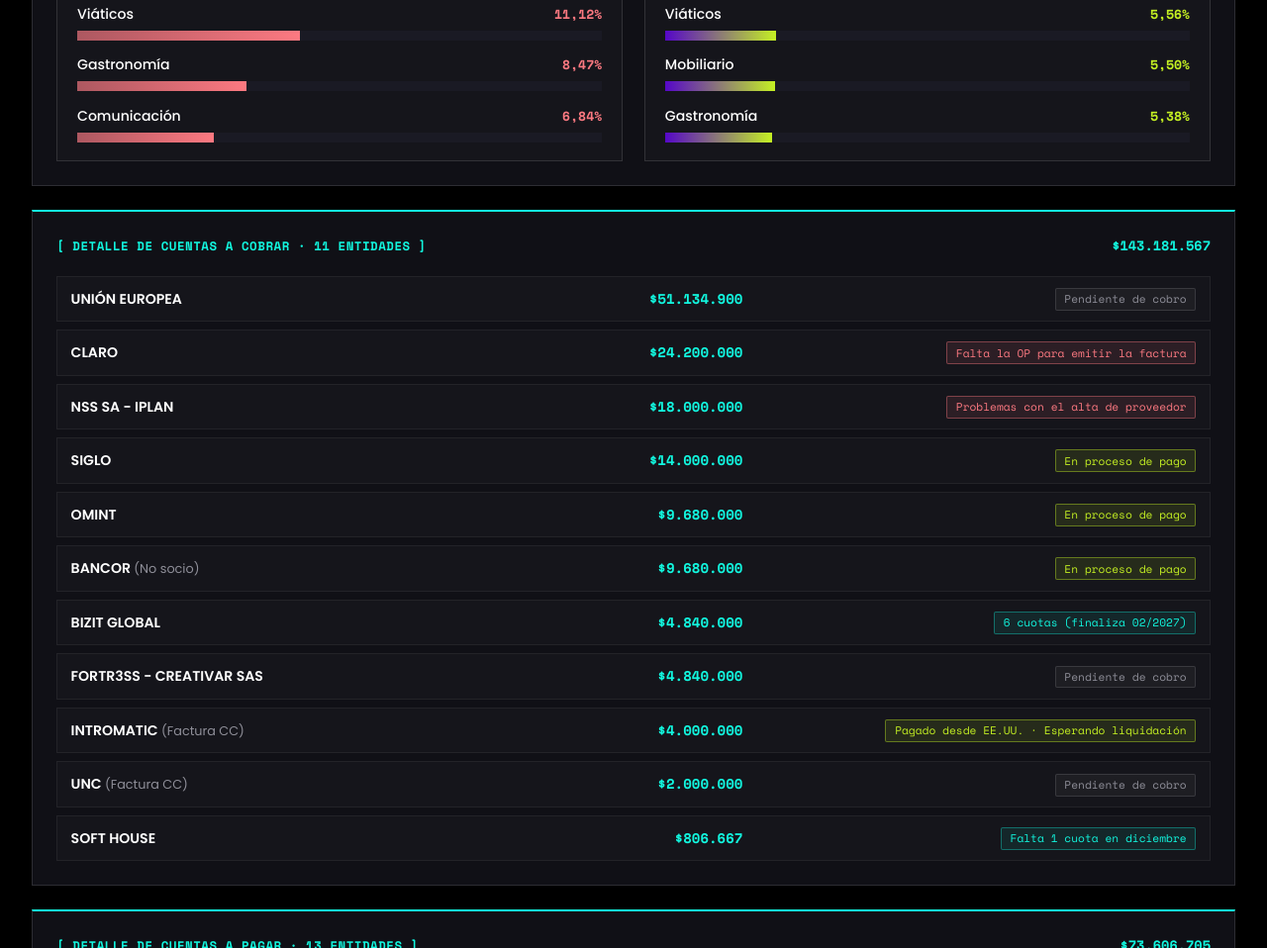
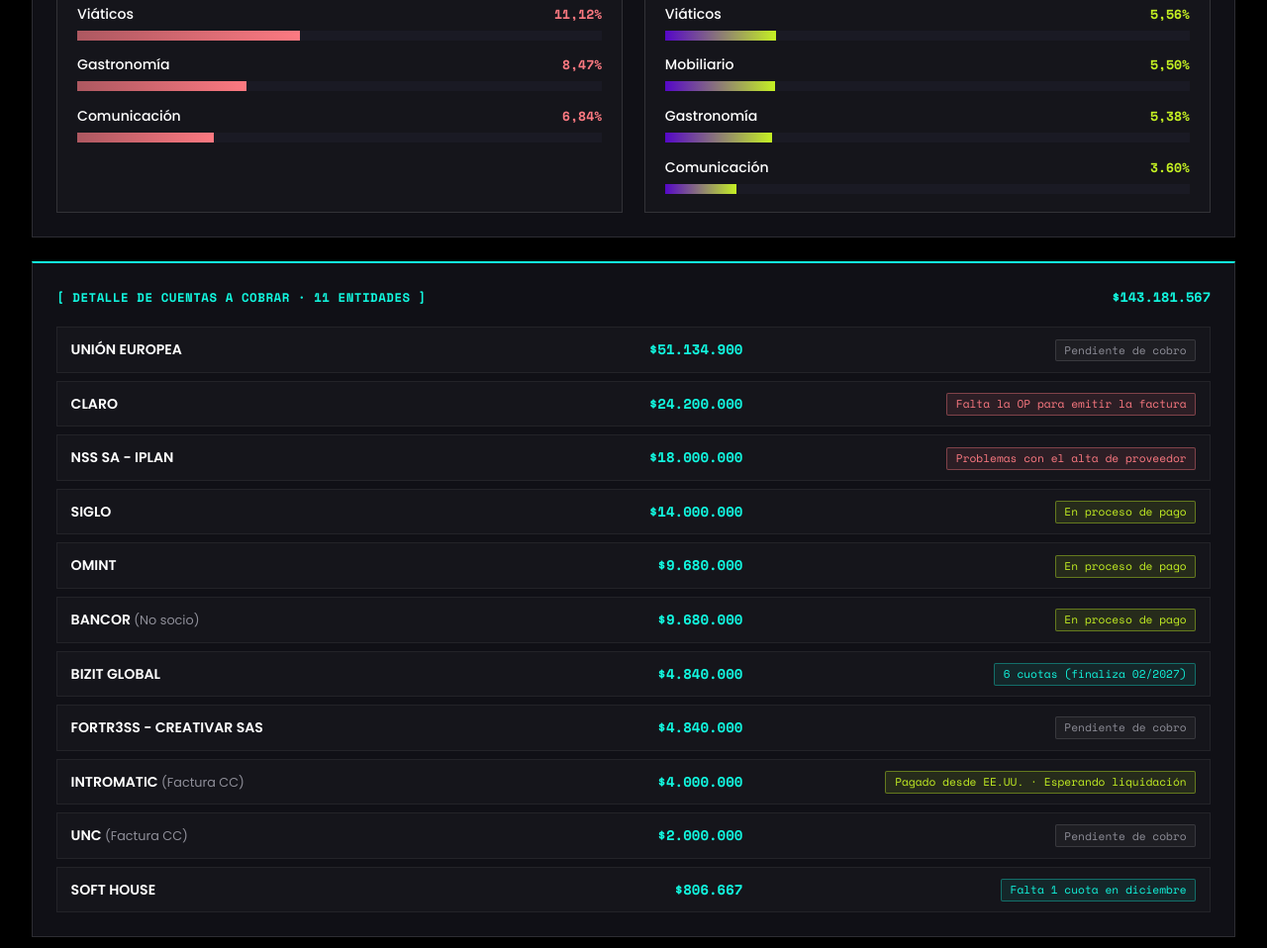
Before and after one commit to clusterinfo/ctw-informe-2026, a plain HTML site: page index.html in a window 1280 px wide. Shown: the part 3541-4499 px from the top of the page at 99% size. Drawn offline with nearby package versions, Linux system fonts and the light colour scheme.

Commit message:
Update index.html
comparativa de precios

```diff
--- a/index.html
+++ b/index.html
@@ -1708,6 +1708,14 @@
                 </div>
                 <div class="rubro-bar-track"><div class="rubro-bar-fill" style="width: 20.50%;"></div></div>
               </div>
+
+              <div class="rubro-item">
+                <div class="rubro-meta">
+                  <span class="rubro-name">Comunicación</span>
+                  <span class="rubro-pct">3.60%</span>
+                </div>
+                <div class="rubro-bar-track"><div class="rubro-bar-fill" style="width: 13.71%;"></div></div>
+              </div>
             </div>
           </div>
         </div>
```
